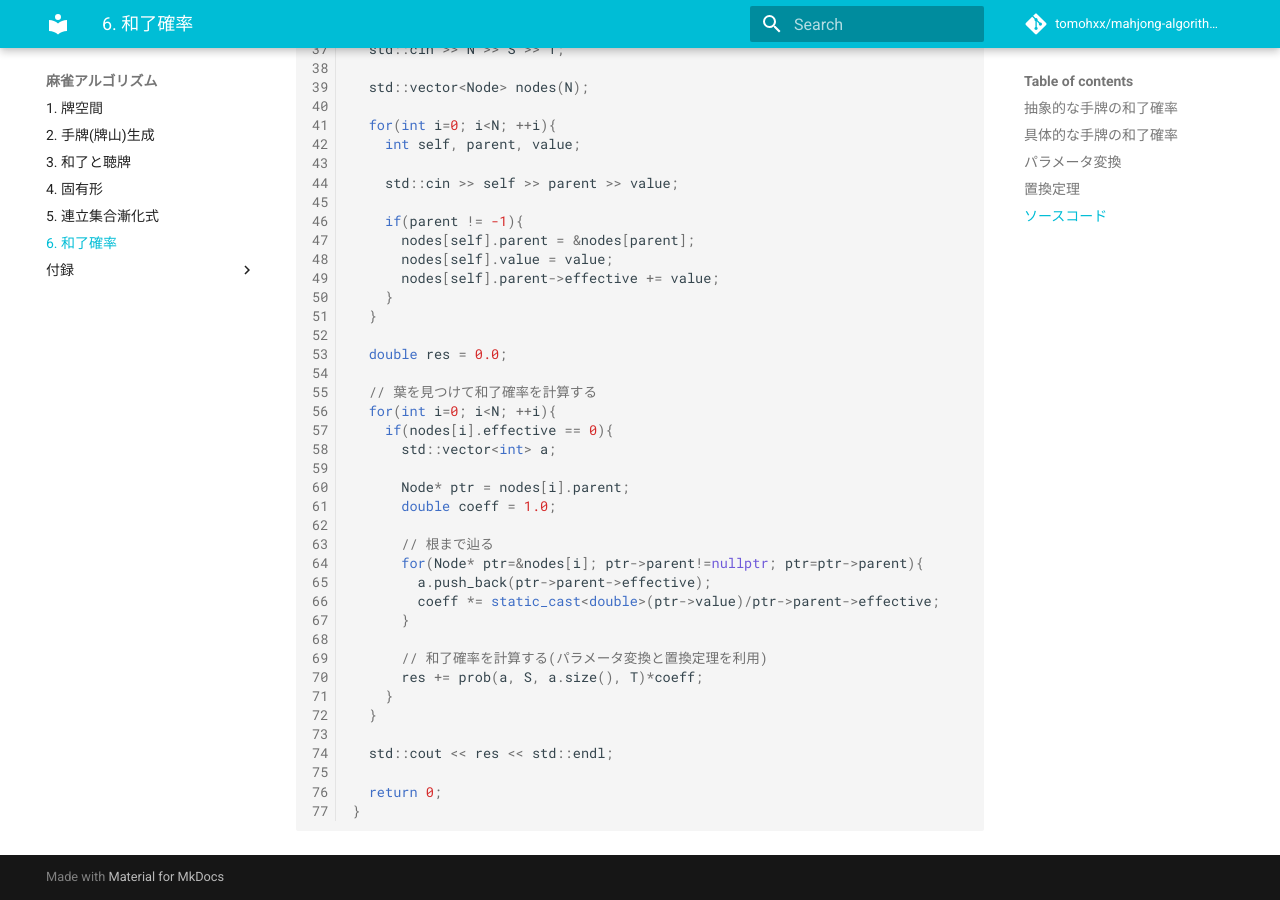
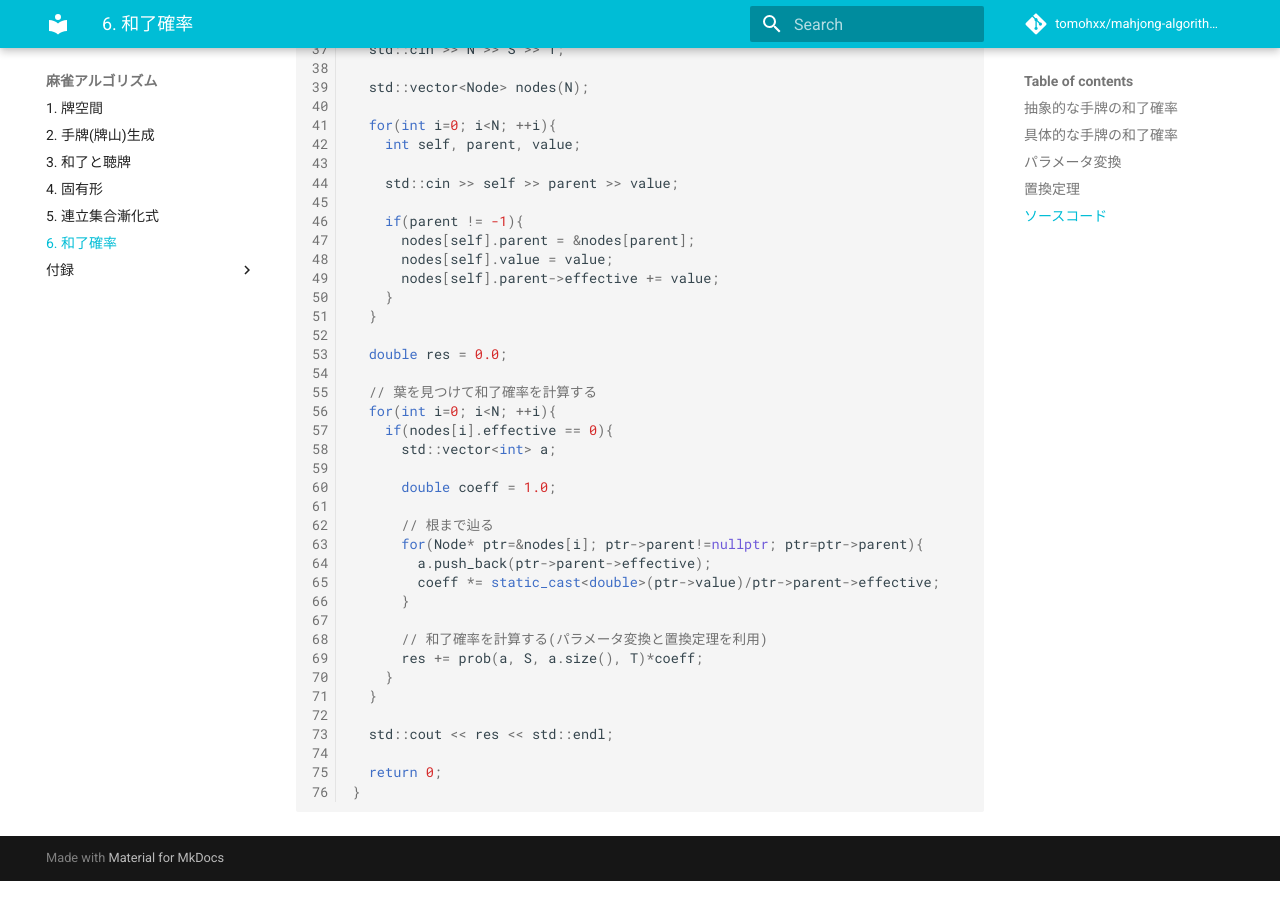
Before and after one commit to tomohxx/mahjong-algorithm-book, an MkDocs documentation site: the page built from docs/probability.md, in a window 1280 px wide and 900 px high, scrolled down 4003 px. Built offline with MkDocs 1.6.1 and Material for MkDocs 9.7.7, drawn with Linux system fonts in a browser that asks for light colours; comment, search, counter and statistics services are not loaded; old or Windows-style settings are respelled for this version of MkDocs.

Commit message:
delete unnecessary line

```diff
--- a/docs/probability.md
+++ b/docs/probability.md
@@ -175,7 +175,6 @@ int main()
     if(nodes[i].effective == 0){
       std::vector<int> a;
 
-      Node* ptr = nodes[i].parent;
       double coeff = 1.0;
 
       // 根まで辿る
```
